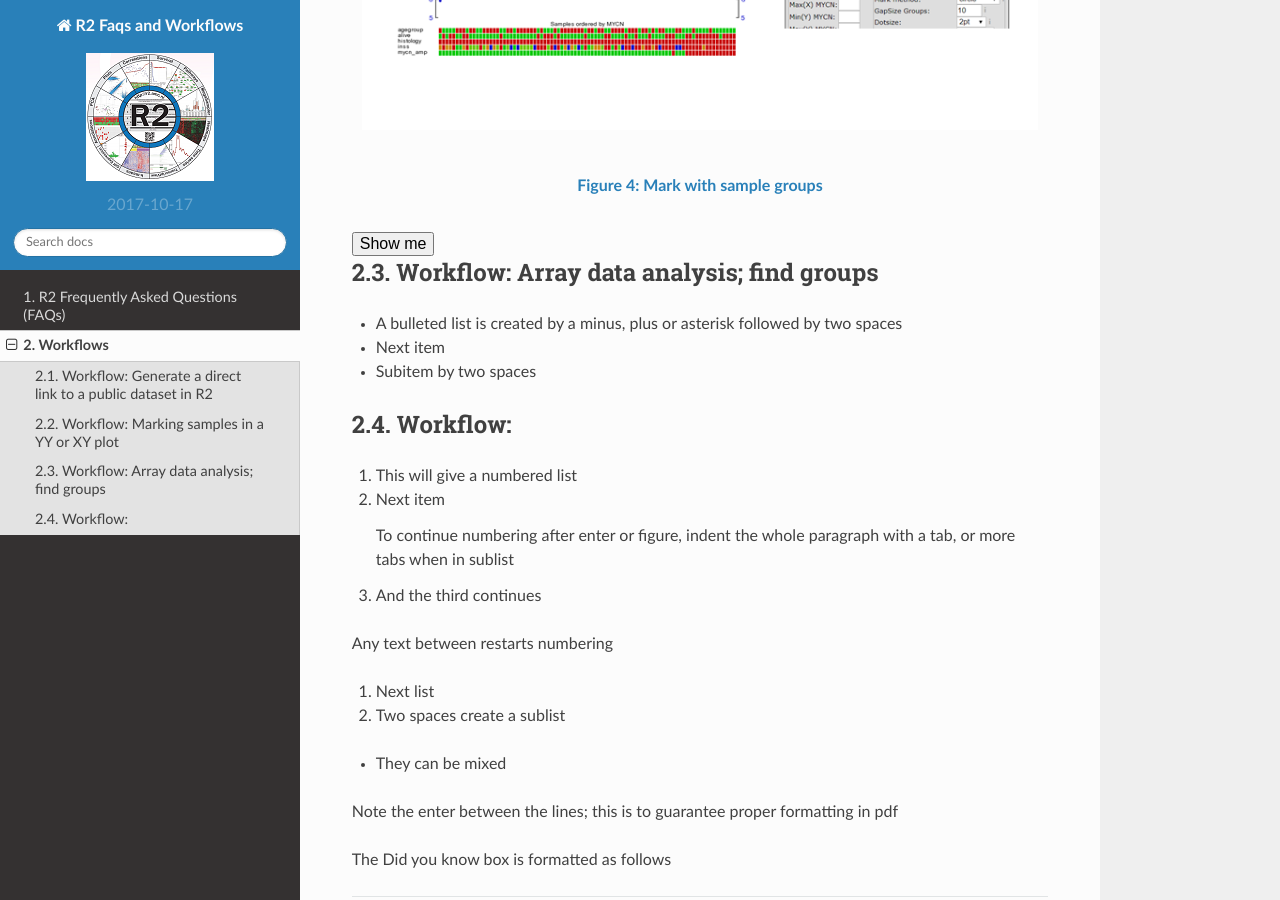
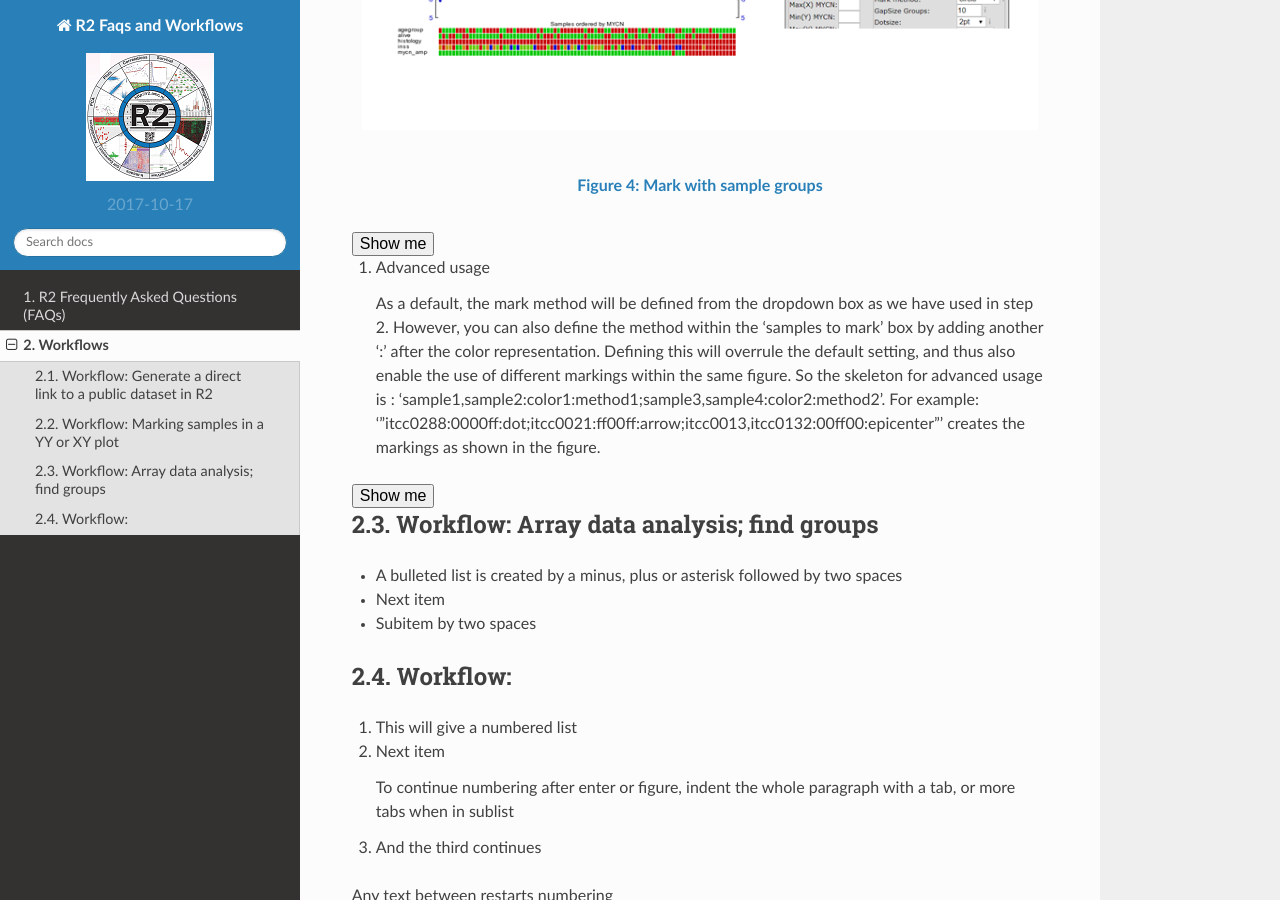
Before and after one commit to antronerds/r2-faqs-workflows, a Sphinx documentation site: the page built from docs/Workflows.md, in a window 1280 px wide and 900 px high, scrolled down 3032 px. Built offline with Sphinx 7.4.7 and the Read the Docs theme 2.0.0, drawn with Linux system fonts in a browser that asks for light colours.

Commit message:
Advanced markings

```diff
--- a/docs/Workflows.md
+++ b/docs/Workflows.md
@@ -100,6 +100,22 @@ Thus far all have been of the same color. We can also change the color of the ma
   <button type="submit">Show me</button>
 </form>
 
+5.  Advanced usage
+
+	As a default, the mark method will be defined from the dropdown box as we have used in step 2. However, you can also define the method within the 'samples to mark' box by adding another ':' after the color representation. Defining this will overrule the default setting, and thus also enable the use of different markings within the same figure. So the skeleton for advanced usage is :
+'sample1,sample2:color1:method1;sample3,sample4:color2:method2'. For example: '"itcc0288:0000ff:dot;itcc0021:ff00ff:arrow;itcc0013,itcc0132:00ff00:epicenter"' creates the markings as shown in the figure.
+
+<form name="mark_group_sample_circle_advanced" action="https://hgserver1.amc.nl/cgi-bin/r2/main.cgi" enctype="multipart/form-data" target="R2" method="post">
+  <input type="hidden" name="option" value="display2">
+  <input type="hidden" name="table" value="ps_avgpres_nbadam88_u133p2">
+  <input type="hidden" name="graphtype" value="YY">
+  <input type="hidden" name="cortype" value="transform_2log">
+  <input type="hidden" name="factor" value="209757_s_at">
+  <input type="hidden" name="factor2" value="209757_s_at">
+  <input type="hidden" name="exageratemark" value="yes">
+  <input type="hidden" name="marksam" value="itcc0288:0000ff:dot;itcc0021:ff00ff:arrow;itcc0013,itcc0132:00ff00:epicenter">
+  <button type="submit">Show me</button>
+</form>
 
 Workflow: Array data analysis; find groups
 -----
```
